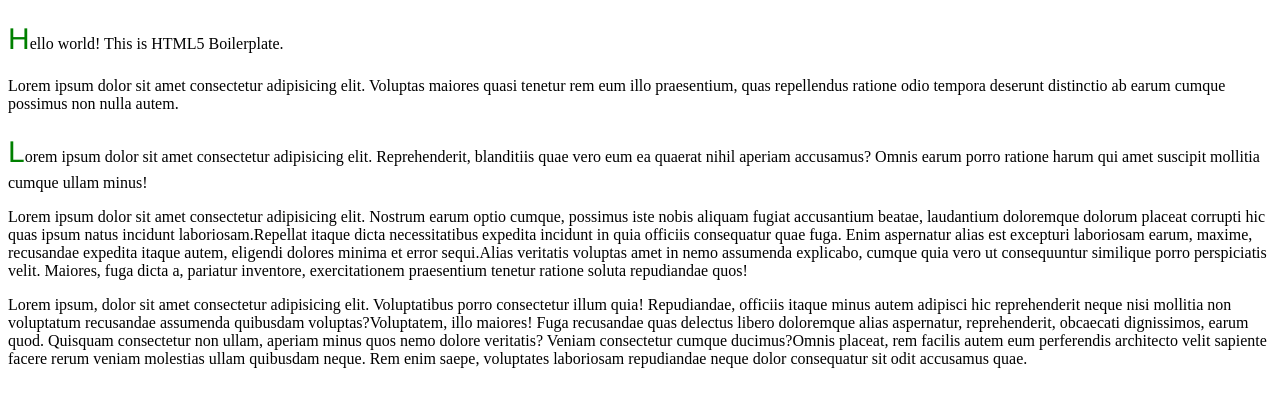
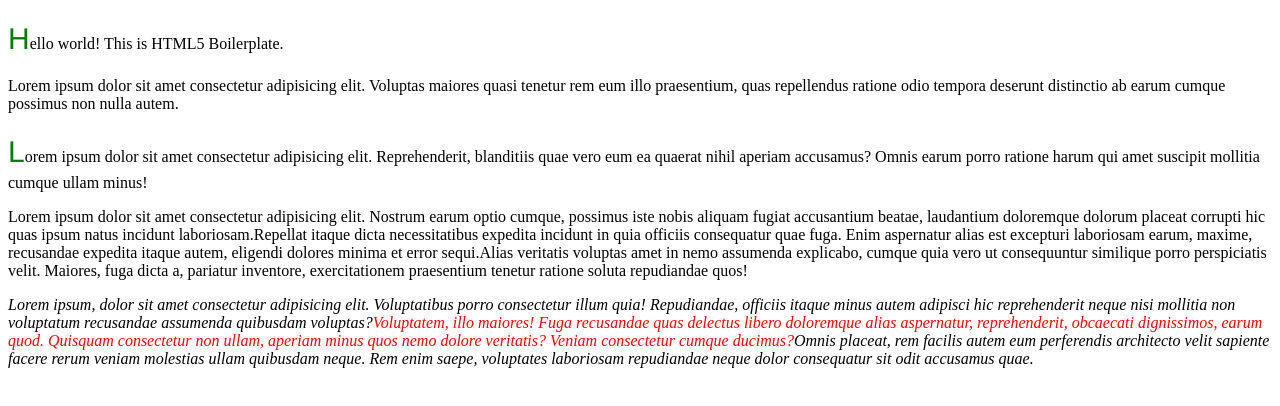
Before and after one commit to evrttn/html5-boilerplate-2026-1, a website built with webpack: page index.html in a window 1280 px wide. Built offline with nearby package versions, Linux system fonts and the light colour scheme.

Commit message:
uso de classe e id

```diff
--- a/css/style.css
+++ b/css/style.css
@@ -4,3 +4,11 @@ p:first-of-type::first-letter{
   line-height: 1.5em;
   font-family: 'Franklin Gothic Medium', 'Arial Narrow', Arial, sans-serif;
 }
+
+.citacao{
+  font-style: italic;
+}
+
+#span-com-id{
+  color: red;
+}
--- a/index.html
+++ b/index.html
@@ -35,7 +35,7 @@
     <script src="js/app.js"></script>
 
     <p><span>Lorem ipsum dolor sit amet consectetur adipisicing elit. Nostrum earum optio cumque, possimus iste nobis aliquam fugiat accusantium beatae, laudantium doloremque dolorum placeat corrupti hic quas ipsum natus incidunt laboriosam.</span><span>Repellat itaque dicta necessitatibus expedita incidunt in quia officiis consequatur quae fuga. Enim aspernatur alias est excepturi laboriosam earum, maxime, recusandae expedita itaque autem, eligendi dolores minima et error sequi.</span><span>Alias veritatis voluptas amet in nemo assumenda explicabo, cumque quia vero ut consequuntur similique porro perspiciatis velit. Maiores, fuga dicta a, pariatur inventore, exercitationem praesentium tenetur ratione soluta repudiandae quos!</span></p>
-    <p><span>Lorem ipsum, dolor sit amet consectetur adipisicing elit. Voluptatibus porro consectetur illum quia! Repudiandae, officiis itaque minus autem adipisci hic reprehenderit neque nisi mollitia non voluptatum recusandae assumenda quibusdam voluptas?</span><span>Voluptatem, illo maiores! Fuga recusandae quas delectus libero doloremque alias aspernatur, reprehenderit, obcaecati dignissimos, earum quod. Quisquam consectetur non ullam, aperiam minus quos nemo dolore veritatis? Veniam consectetur cumque ducimus?</span><span>Omnis placeat, rem facilis autem eum perferendis architecto velit sapiente facere rerum veniam molestias ullam quibusdam neque. Rem enim saepe, voluptates laboriosam repudiandae neque dolor consequatur sit odit accusamus quae.</span></p>
+    <p class="citacao"><span>Lorem ipsum, dolor sit amet consectetur adipisicing elit. Voluptatibus porro consectetur illum quia! Repudiandae, officiis itaque minus autem adipisci hic reprehenderit neque nisi mollitia non voluptatum recusandae assumenda quibusdam voluptas?</span><span id="span-com-id">Voluptatem, illo maiores! Fuga recusandae quas delectus libero doloremque alias aspernatur, reprehenderit, obcaecati dignissimos, earum quod. Quisquam consectetur non ullam, aperiam minus quos nemo dolore veritatis? Veniam consectetur cumque ducimus?</span><span>Omnis placeat, rem facilis autem eum perferendis architecto velit sapiente facere rerum veniam molestias ullam quibusdam neque. Rem enim saepe, voluptates laboriosam repudiandae neque dolor consequatur sit odit accusamus quae.</span></p>
   </section>
 </body>
 
```
